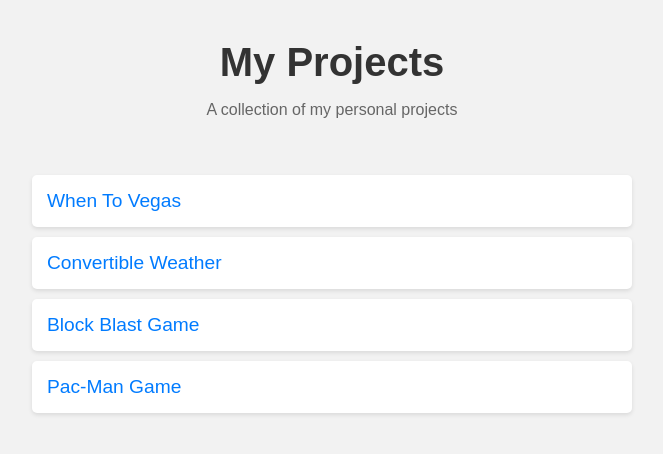
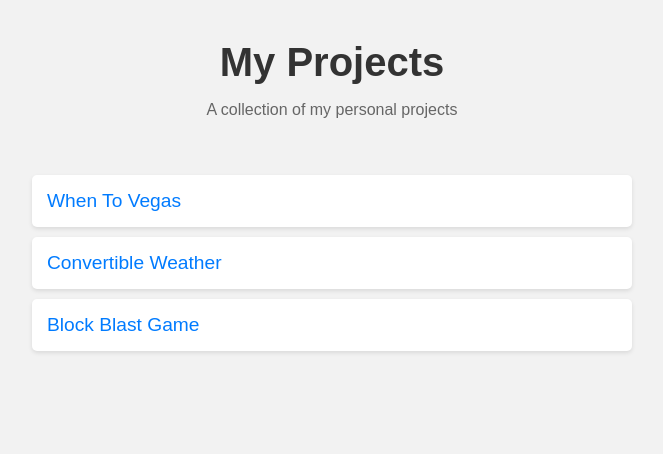
Before and after one commit to MarkGores/My-Projects, a plain HTML site: page index.html in a window 1280 px wide. Shown: the whole page, without its empty margins (308-971 px from the left). Drawn offline with Linux system fonts and the light colour scheme.

Commit message:
Update index.html

```diff
--- a/index.html
+++ b/index.html
@@ -59,7 +59,7 @@
       <li><a href="whentovegas/index.html" target="_blank">When To Vegas</a></li>
       <li><a href="convertibleweather/index.html" target="_blank">Convertible Weather</a></li>
       <li><a href="blockblast/index.html" target="_blank">Block Blast Game</a></li>
-      <li><a href="pacman/index.html" target="_blank">Pac-Man Game</a></li>
+
       <!-- Add more project links as needed -->
     </ul>
   </main>
```
